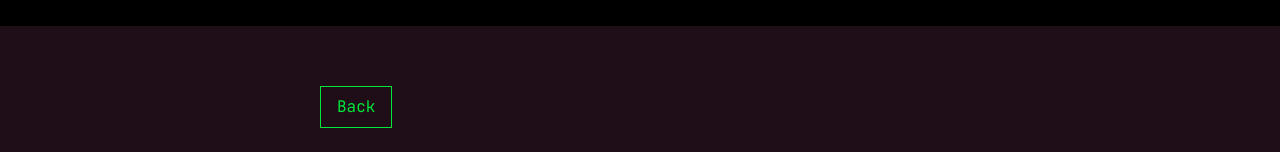
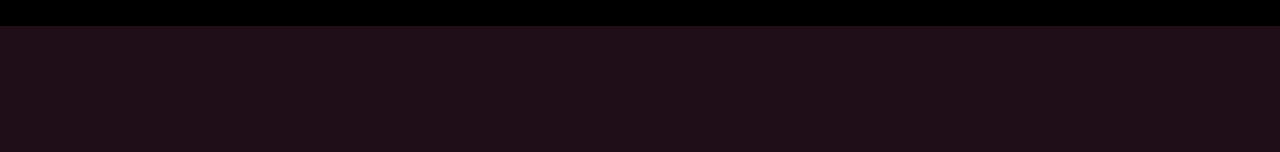
Before and after one commit to DAjayi27/DAjayi27.github.io, a Vue app: page /project in a window 1280 px wide. Shown: the part 774-926 px from the top of the page. After the commit the page ends 876 px from the top, so only its background shows below. Built offline with nearby package versions, Linux system fonts and the light colour scheme; a web font is replaced by a local one.

Commit message:
Remove unused back button from ProjectPage component to streamline navigation

```diff
--- a/src/views/ProjectPage.vue
+++ b/src/views/ProjectPage.vue
@@ -158,9 +158,6 @@
         :project="card"
       />
     </div>
-    <div class="pt-4">
-      <button @click="router.back()" class="px-4 py-2 border border-(--color-surface-tint) text-(--color-surface-tint)">Back</button>
-    </div>
   </div>
 </template>
 
```
